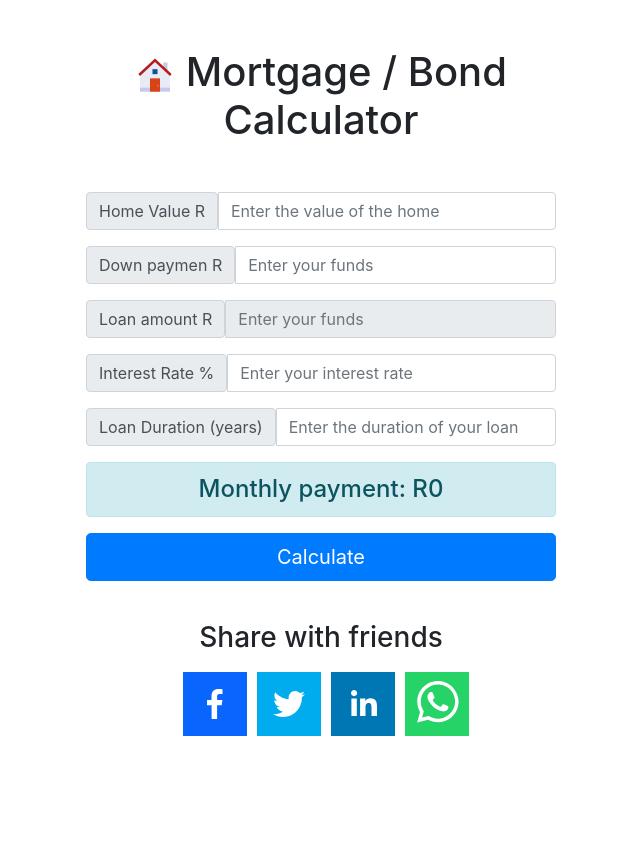
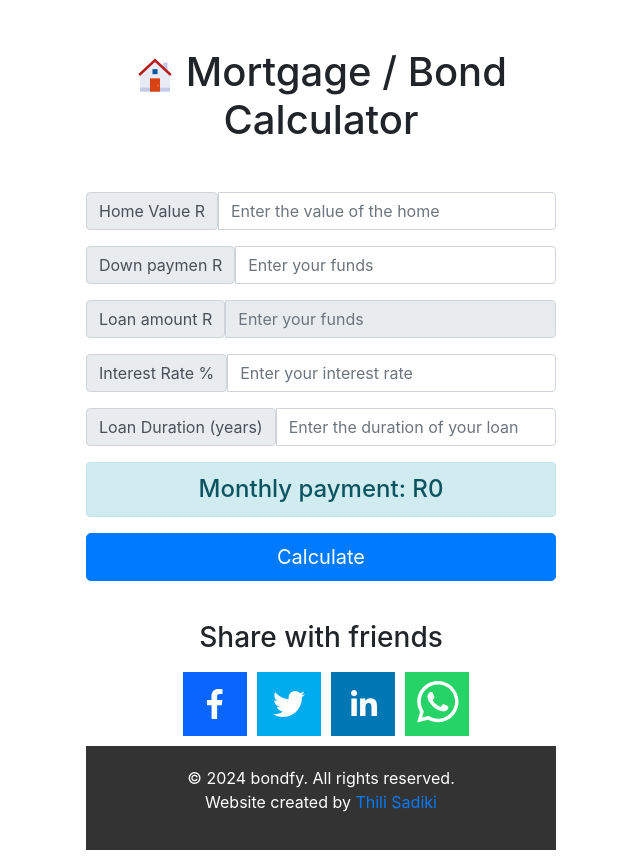
Before and after one commit to thilisadiki/bond-calculator-reactJS, a React (Create React App) app: page / in a window 1280 px wide. Shown: the whole page, without its empty margins (319-959 px from the left). Before the commit the page ends 800 px from the top, so only its background shows below. Built offline with nearby package versions, Linux system fonts and the light colour scheme.

Commit message:
sweet changes

```diff
--- a/src/App.js
+++ b/src/App.js
@@ -4,6 +4,8 @@ import React from 'react';
 import { FcHome } from 'react-icons/fc';
 import Form from './components/Form';
 import ShareButtons from './ShareButtons';
+import Footer from './components/Footer';
+
 
 function App() {
   const shareUrl = 'https://example.com'; // Replace with your actual URL
@@ -22,7 +24,11 @@ function App() {
         title={shareTitle}
         description={shareDescription}
       />
+
+       <Footer />
     </div>
+
+
   );
 }
 
--- /dev/null
+++ b/src/components/Footer.js
@@ -0,0 +1,27 @@
+// Footer.js
+
+import React from 'react';
+
+const Footer = () => {
+  return (
+    <footer style={footerStyle}>
+      <p style={textStyle}>© 2024 bondfy. All rights reserved.</p>
+      <p>Website created by <a href='https://thilisadiki.dev'>Thili Sadiki</a></p>
+    </footer>
+  );
+};
+
+const footerStyle = {
+  backgroundColor: '#333',
+  color: '#fff',
+  padding: '20px',
+  textAlign: 'center',
+  position: 'relative',
+  bottom: 0,
+};
+
+const textStyle = {
+  margin: 0,
+};
+
+export default Footer;
```
Also changed, not shown: src/App.css (line endings or trailing spaces).
